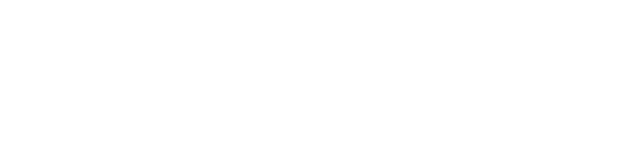
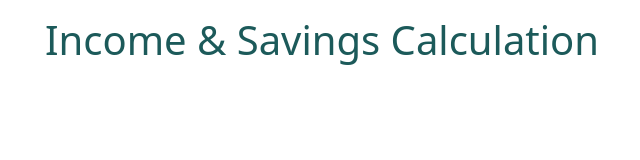
Before and after one commit to epshita-shima/income-savings-calculation, a plain HTML site: page index.html in a window 1280 px wide. Shown: the whole page, without its empty margins (318-958 px from the left). Drawn offline with nearby package versions, Linux system fonts and the light colour scheme.

Commit message:
complete header part

```diff
--- a/css/style.css
+++ b/css/style.css
@@ -0,0 +1,8 @@
+@import url('https://fonts.googleapis.com/css2?family=Poppins:wght@500;600&display=swap');
+body{
+    font-family: 'Poppins', sans-serif;
+}
+.heading-title{
+    color: rgb(28, 90, 90);
+    font-size: 40px;
+}
--- a/index.html
+++ b/index.html
@@ -14,7 +14,14 @@
 </head>
 
 <body>
-
+    <!-- header section -->
+    <header class="container mt-3">
+        <div class="row">
+            <div class="col">
+                <h2 class="text-center heading-title">Income & Savings Calculation</h2>
+            </div>
+        </div>
+    </header>
 
     <!-- js link -->
     <link href="https://cdn.jsdelivr.net/npm/bootstrap@5.1.3/dist/css/bootstrap.min.css" rel="stylesheet"
```
